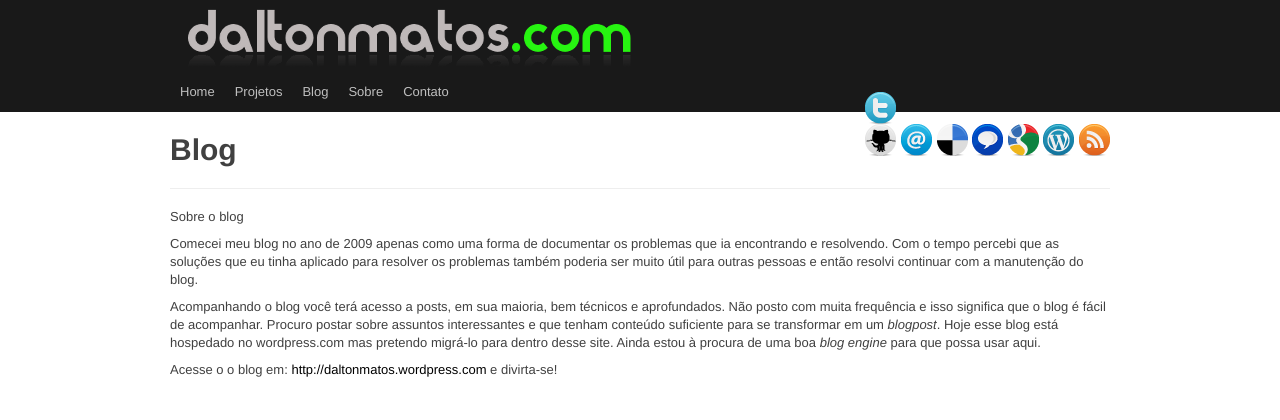
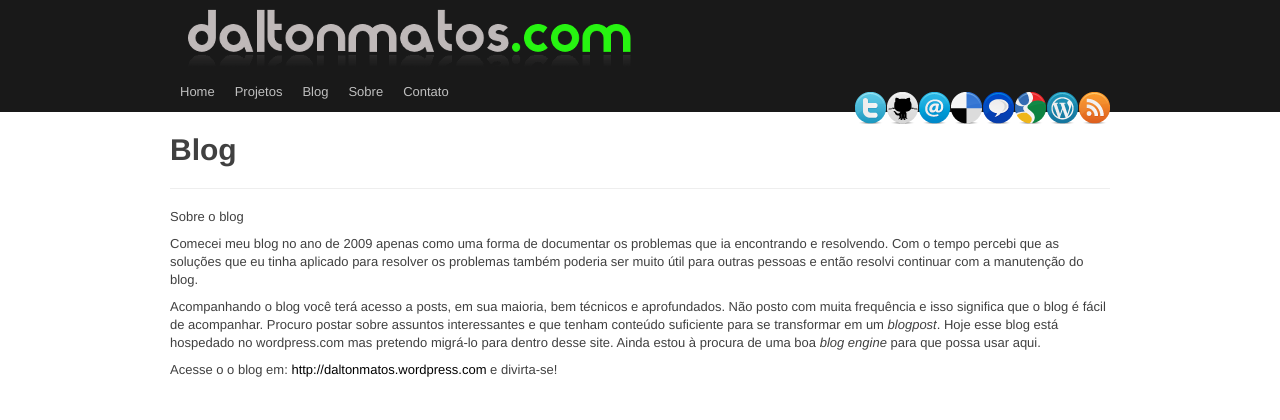
Before and after one commit to daltonmatos/daltonmatos.com, a Python web app: template daltonmatosdotcom/mainsite/templates/blog.html in a window 1280 px wide. Shown: the top 420 px of the page. Run offline with Jinja, Linux system fonts and the light colour scheme; the template is opened without the code that fills it, so the values that code supplies are empty; some libraries are stand-ins or nearby versions.

Commit message:
Added social icons as a single image.

```diff
--- a/css-src/daltonmatos.less
+++ b/css-src/daltonmatos.less
@@ -38,6 +38,10 @@
   float: right;
   padding-top: 20px;
 
+  a {
+    float: left;
+  }
+
 }
 
 
--- a/daltonmatosdotcom/static/css/site.css
+++ b/daltonmatosdotcom/static/css/site.css
@@ -2352,6 +2352,9 @@ button.btn::-moz-focus-inner, input[type=submit].btn::-moz-focus-inner {
   float: right;
   padding-top: 20px;
 }
+.socialbar a {
+  float: left;
+}
 .footer {
   height: 50px;
   background-color: #000;
--- a/daltonmatosdotcom/templates/base.html
+++ b/daltonmatosdotcom/templates/base.html
@@ -31,14 +31,38 @@
               </div>
 
           <div class="socialbar">
-            <div class="sprite-social-twitter"><a rel='twipsy' title='@daltonmatos' href="https://twitter.com/daltonmatos" target="_new" ></a></div>
-            <a rel='twipsy' title='github.com/daltonmatos' href="https://github.com/daltonmatos" target="_new"><img src="/static/images/octocat.png"/></a>
-            <a rel='twipsy' title='daltonmatos@gmail.com' href="/contact"><img src="/static/images/email.png"/></a>
-            <a rel='twipsy' title='delicious.com/daltonmatos' href="http://delicious.com/daltonmatos" target="_new"><img src="/static/images/delicious.png"/></a>
-            <a rel='twipsy' title='daltonmatos@gmail.com' href="/contact"><img src="/static/images/googletalk.png"/></a>
-            <a rel='twipsy' title='Dalton Barreto' href="http://google.com/profiles/daltonmatos" target="_new"><img src="/static/images/google.png"/></a>
-            <a rel='twipsy' title='daltonmatos.wordpress.com' href="http://daltonmatos.wordpress.com" target="_new"><img src="/static/images/wordpress.png"/></a>
-            <a href="http://daltonmatos.wordpress.com/feed/" target="_new"><img src="/static/images/rss.png"/></a>
+            <a href="https://twitter.com/daltonmatos" target="_new">
+              <div class="sprite-social-twitter" rel='twipsy' title='@daltonmatos'></div>
+            </a>
+
+            <a href="https://github.com/daltonmatos" target="_new">
+              <div class="sprite-social-octocat" rel='twipsy' title='github.com/daltonmatos'></div>
+            </a>
+
+            <a href="/contact">
+              <div class="sprite-social-email" rel='twipsy' title='daltonmatos@gmail.com'></div>
+            </a>
+
+            <a href="http://delicious.com/daltonmatos" target="_new">
+              <div class="sprite-social-delicious" rel='twipsy' title='delicious.com/daltonmatos'></div>
+            </a>
+
+            <a href="/contact">
+              <div class="sprite-social-googletalk" rel='twipsy' title='daltonmatos@gmail.com'></div>
+            </a>
+
+            <a href="http://google.com/profiles/daltonmatos" target="_new">
+              <div class="sprite-social-google" rel='twipsy' title='Dalton Barreto'></div>
+            </a>
+
+            <a href="http://daltonmatos.wordpress.com" target="_new">
+              <div class="sprite-social-wordpress" rel='twipsy' title='daltonmatos.wordpress.com'></div>
+            </a>
+
+            <a href="http://daltonmatos.wordpress.com/feed/" target="_new">
+              <div class="sprite-social-rss" rel='twipsy' title='Feed RSS'></div>
+            </a>
+
           </div>
 
             <ul>
@@ -63,7 +87,7 @@
       </div>
       <script>
         $(function () {
-          $("a[rel=twipsy]").twipsy({
+          $("div[rel=twipsy]").twipsy({
             live: true,
             placement: 'below'
           })
```
